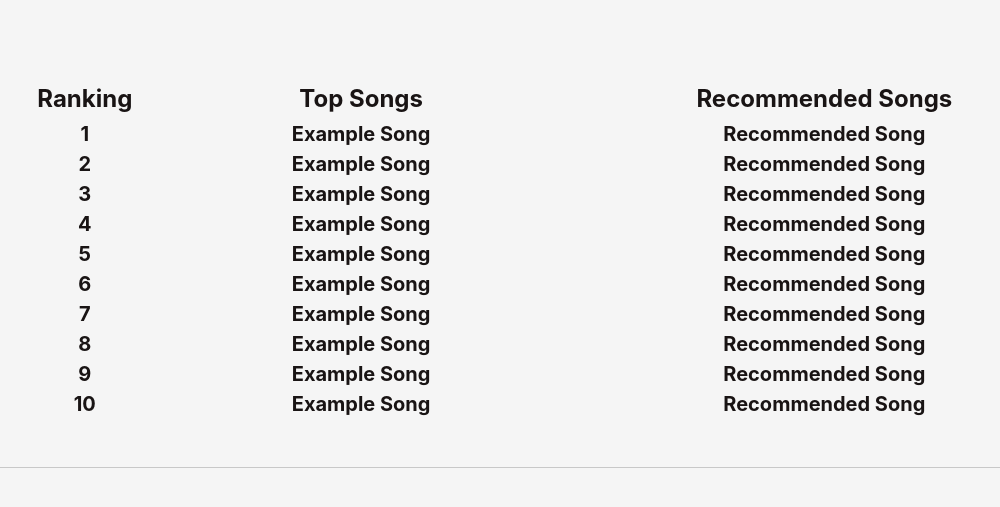
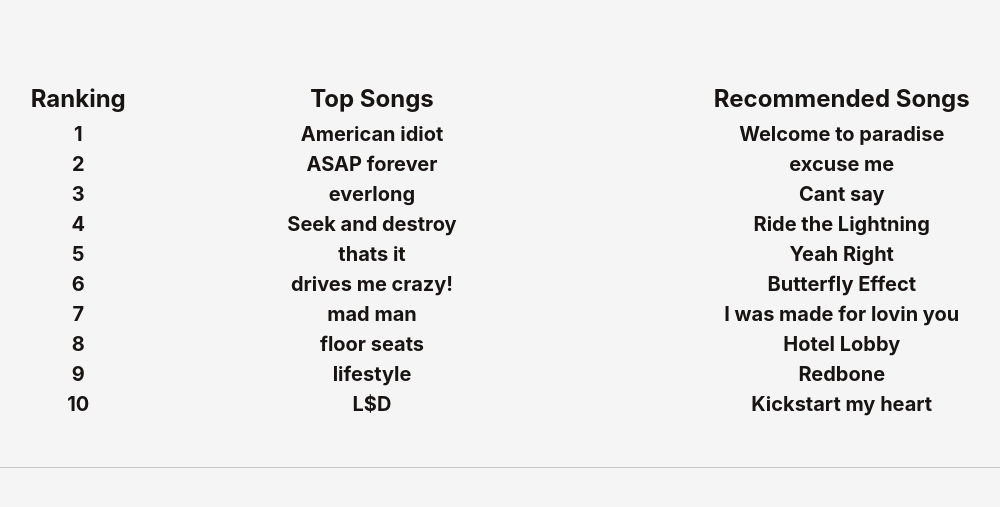
Before and after one commit to josephturrner/Recommendify, a Node server app: page /callback in a window 1280 px wide. Shown: the part 186-693 px from the top of the page, without its empty margins (108-1108 px from the left). Run offline with Node 20, Linux system fonts and the light colour scheme.

Commit message:
fixed directory setup

```diff
--- a/pages/logged.html
+++ b/pages/logged.html
@@ -41,30 +41,30 @@
                     </td>
                     <td>
                         <ol class="favorite">
-                            <li>Example Song</li>
-                            <li>Example Song</li>
-                            <li>Example Song</li>
-                            <li>Example Song</li>
-                            <li>Example Song</li>
-                            <li>Example Song</li>
-                            <li>Example Song</li>
-                            <li>Example Song</li>
-                            <li>Example Song</li>
-                            <li>Example Song</li>
+                            <li>American idiot</li>
+                            <li>ASAP forever</li>
+                            <li>everlong</li>
+                            <li>Seek and destroy</li>
+                            <li>thats it</li>
+                            <li>drives me crazy!</li>
+                            <li>mad man</li>
+                            <li>floor seats</li>
+                            <li>lifestyle</li>
+                            <li>L$D</li>
                         </ol>
                     </td>
                     <td>
                         <ol class="recommended">
-                            <li>Recommended Song</li>
-                            <li>Recommended Song</li>
-                            <li>Recommended Song</li>
-                            <li>Recommended Song</li>
-                            <li>Recommended Song</li>
-                            <li>Recommended Song</li>
-                            <li>Recommended Song</li>
-                            <li>Recommended Song</li>
-                            <li>Recommended Song</li>
-                            <li>Recommended Song</li>
+                            <li>Welcome to paradise</li>
+                            <li>excuse me</li>
+                            <li>Cant say</li>
+                            <li>Ride the Lightning</li>
+                            <li>Yeah Right</li>
+                            <li>Butterfly Effect</li>
+                            <li>I was made for lovin you</li>
+                            <li>Hotel Lobby</li>
+                            <li>Redbone</li>
+                            <li>Kickstart my heart</li>
                         </ol>
                     </td>
                 </tr>
```
Also changed, not shown: logged.html (deleted, +0 -75 lines).
